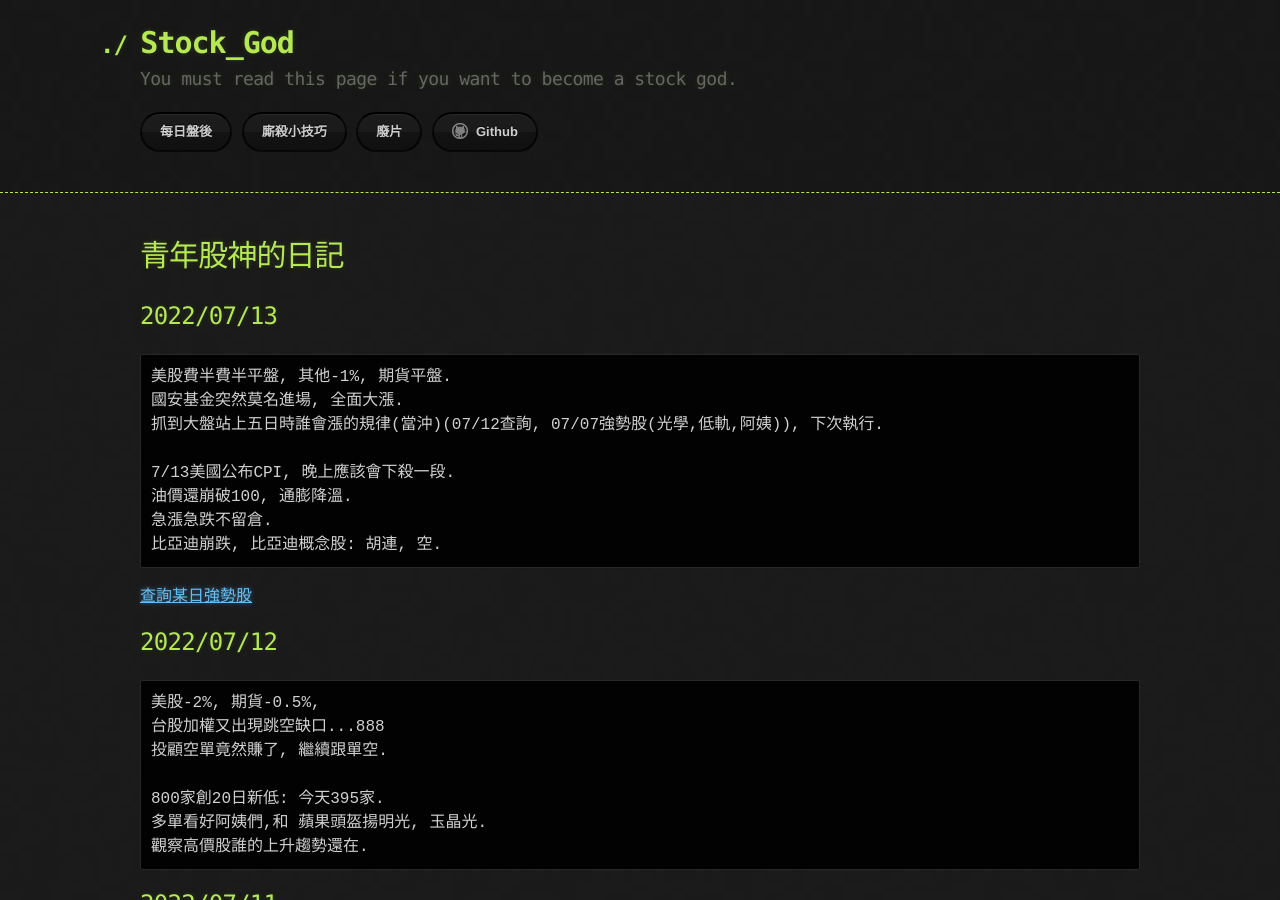
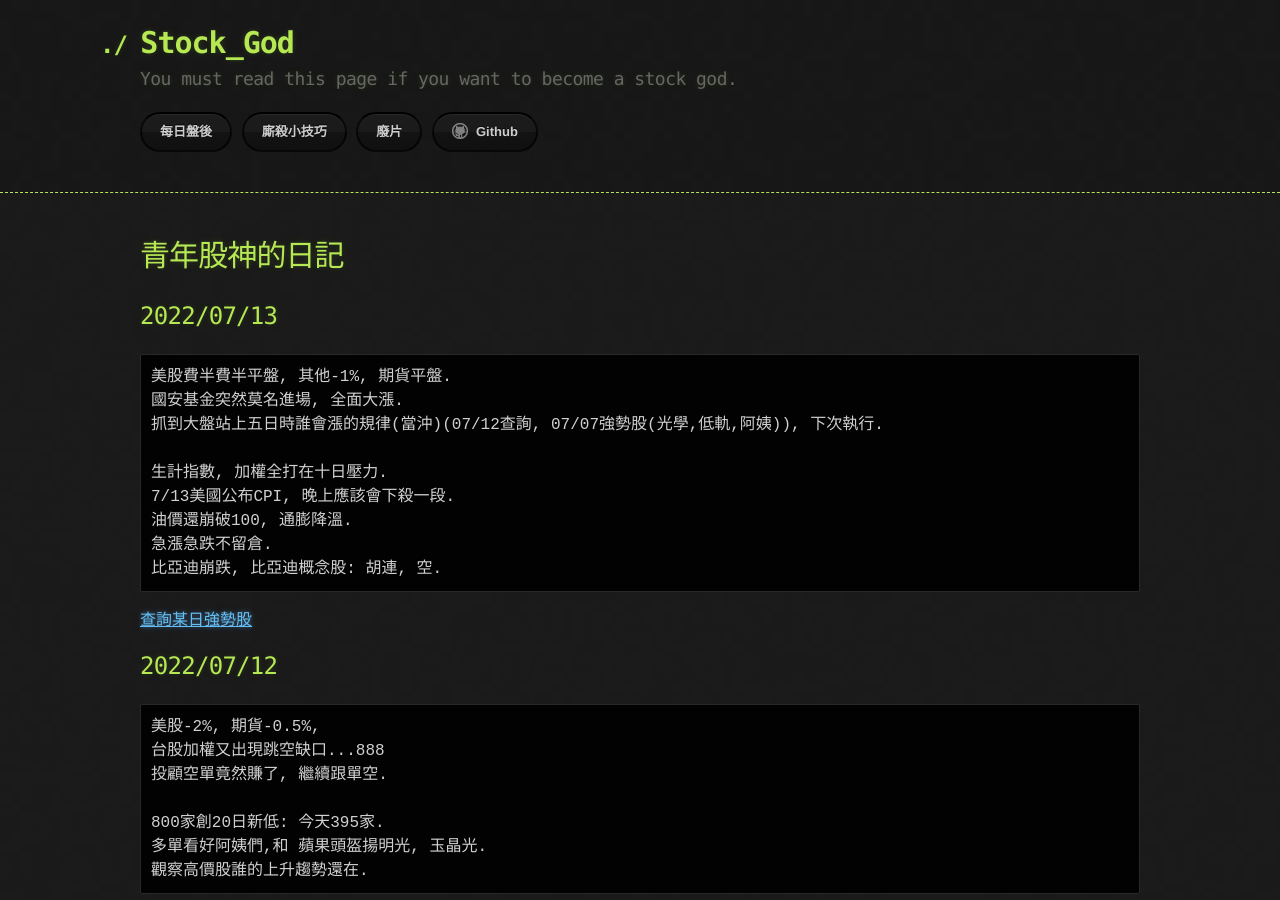
Before and after one commit to lepg5487/Stock_God, a Jekyll site: the page built from index.md, in a window 1280 px wide and 900 px high. Built offline with Jekyll 4.4.1, drawn with Linux system fonts in a browser that asks for light colours; our own code applies the rules of GitHub Pages for plain Markdown files.

Commit message:
Update index.md

```diff
--- a/index.md
+++ b/index.md
@@ -9,6 +9,7 @@ layout: testlayouts
 國安基金突然莫名進場, 全面大漲.
 抓到大盤站上五日時誰會漲的規律(當沖)(07/12查詢, 07/07強勢股(光學,低軌,阿姨)), 下次執行.
 
+生計指數, 加權全打在十日壓力.
 7/13美國公布CPI, 晚上應該會下殺一段.
 油價還崩破100, 通膨降溫.
 急漲急跌不留倉.
```
